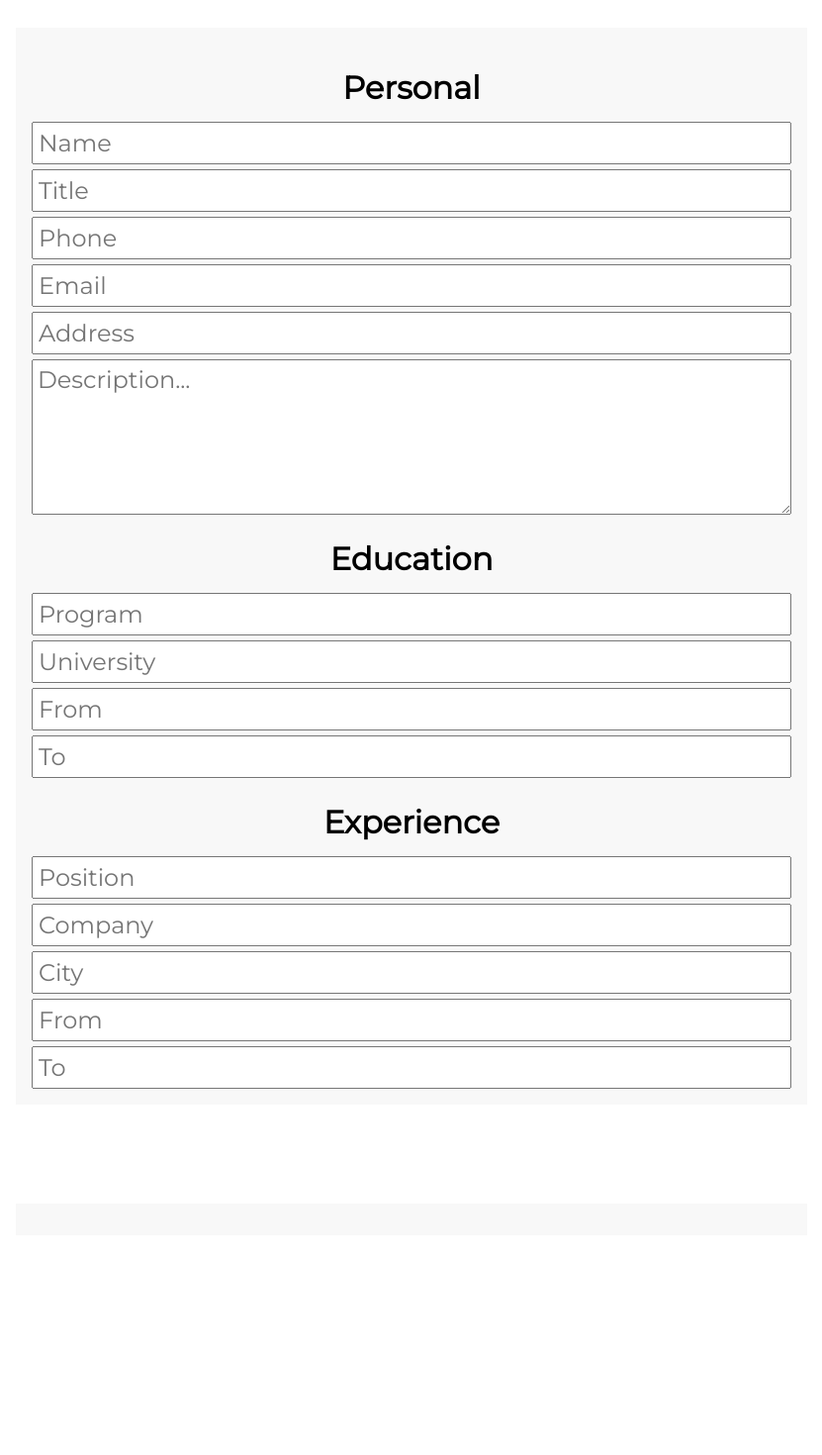
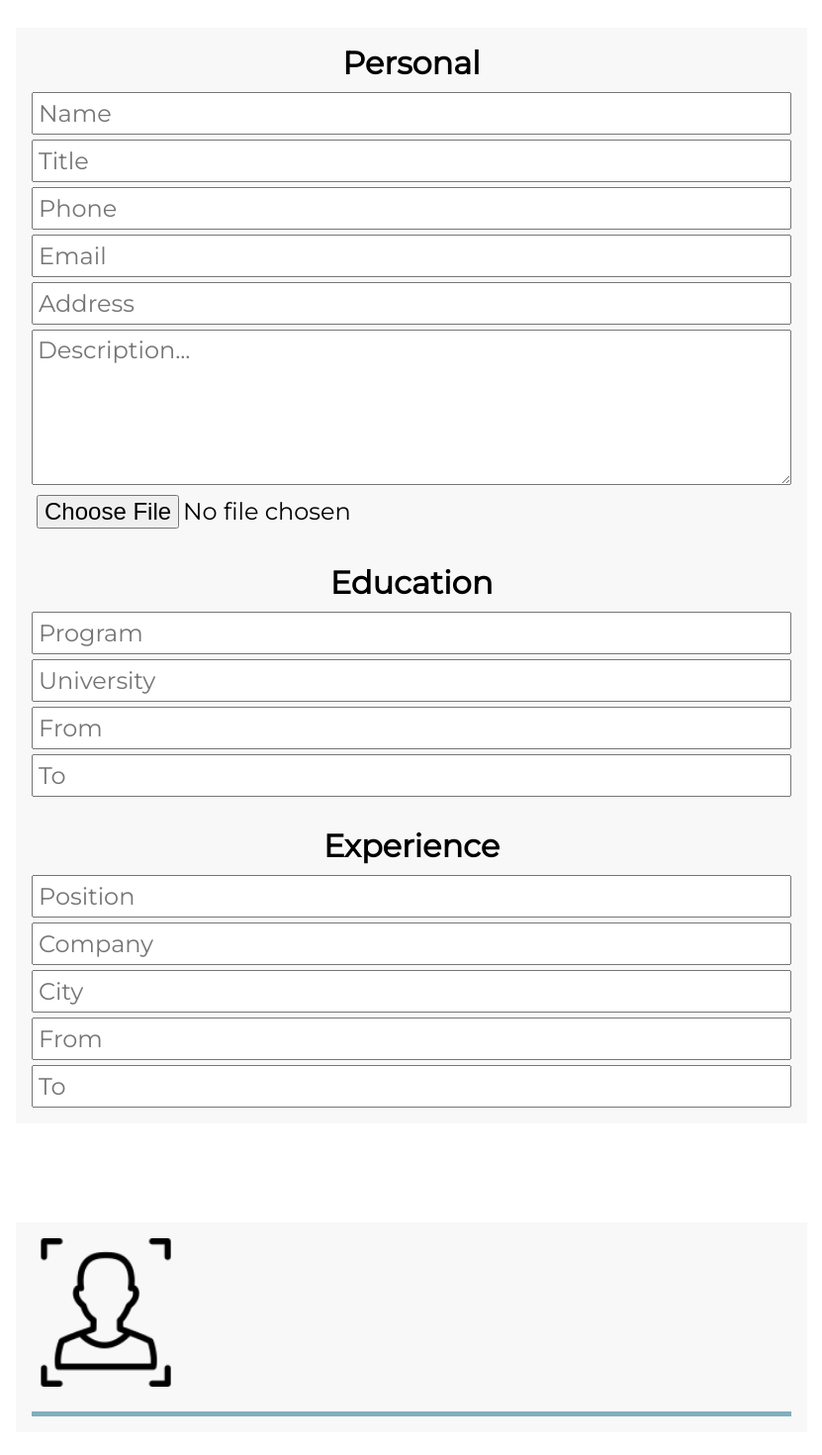
Before and after one commit to oguzhanmolu/cv-project, a React (Create React App) app: page / in a window 1280 px wide. Shown: the part 110-1580 px from the top of the page at 99% size, without its empty margins (224-1055 px from the left). Before the commit the page ends 1408 px from the top, so only its background shows below. Built offline with nearby package versions, Linux system fonts and the light colour scheme.

Commit message:
personalPreview style done:

```diff
--- a/public/index.html
+++ b/public/index.html
@@ -19,6 +19,7 @@
       href="https://fonts.googleapis.com/css2?family=Montserrat&display=swap"
       rel="stylesheet"
     />
+    <title>CV Maker</title>
   </head>
   <body>
     <noscript>You need to enable JavaScript to run this app.</noscript>
--- a/src/components/CVForm/PersonalInput.js
+++ b/src/components/CVForm/PersonalInput.js
@@ -12,9 +12,14 @@ const PersonalInput = ({
     setStateFunction(event.target.value);
   };
 
+  const test = (e) => {
+    e.preventDefault();
+    console.log('test');
+  };
+
   return (
     <section className='Section__Wrapper'>
-      <span className='Section__Title'>Personal</span>
+      <span id='First__Section__Title'>Personal</span>
 
       <input
         onChange={(e) => setInputState(e, setName)}
@@ -60,6 +65,8 @@ const PersonalInput = ({
         maxLength='300'
         placeholder='Description...'
       />
+
+      <input id='input-img' type='file' accept='image/*'></input>
     </section>
   );
 };
--- a/src/components/CVPreview/PersonalPreview.js
+++ b/src/components/CVPreview/PersonalPreview.js
@@ -1,3 +1,6 @@
+import styled from 'styled-components';
+import placeholderImg from '/home/oguzhanmolu/repos/cv-project/src/assets/portrait-placeholder.png';
+
 const PersonalPreview = ({
   name,
   title,
@@ -7,15 +10,39 @@ const PersonalPreview = ({
   description,
 }) => {
   return (
-    <>
-      <h1>{name}</h1>
-      <h1>{title}</h1>
+    <PersonalWrapper>
+      <PortraitPlaceholder src={placeholderImg} />
+      <NameTitleGroup>
+        <NamePreview>{name}</NamePreview>
+        <span>{title}</span>
+      </NameTitleGroup>
       <h1>{phone}</h1>
       <h1>{email}</h1>
       <h1>{address}</h1>
       <h1>{description}</h1>
-    </>
+    </PersonalWrapper>
   );
 };
 
+const PortraitPlaceholder = styled.img`
+  height: 150px;
+  margin-bottom: 25px;
+`;
+
+const PersonalWrapper = styled.div`
+  display: flex;
+  border-bottom: 5px solid #81aebb;
+`;
+
+const NameTitleGroup = styled.div`
+  display: flex;
+  flex-direction: column;
+  margin-left: 20px;
+  font-size: 2.25rem;
+`;
+
+const NamePreview = styled.span`
+  font-size: 3rem;
+`;
+
 export default PersonalPreview;
--- a/src/styles/GlobalStyle.js
+++ b/src/styles/GlobalStyle.js
@@ -10,10 +10,16 @@ const GlobalStyle = createGlobalStyle`
 
 }
 
-.Section__Title{
+#First__Section__Title{
+  margin-bottom: 5px;
   font-size: 2rem;
   font-weight: bold;
-  margin: 25px 0 10px 0;
+}
+
+.Section__Title{
+  margin: 30px 0 5px 0;
+  font-size: 2rem;
+  font-weight: bold;
 }
 
 section>*{
@@ -30,8 +36,6 @@ input, textarea{
   padding: 5px;
   margin-top: 5px;
 }
-
-
 `;
 
 export default GlobalStyle;
```
Also changed, not shown: src/assets/portrait-placeholder.png (added).
